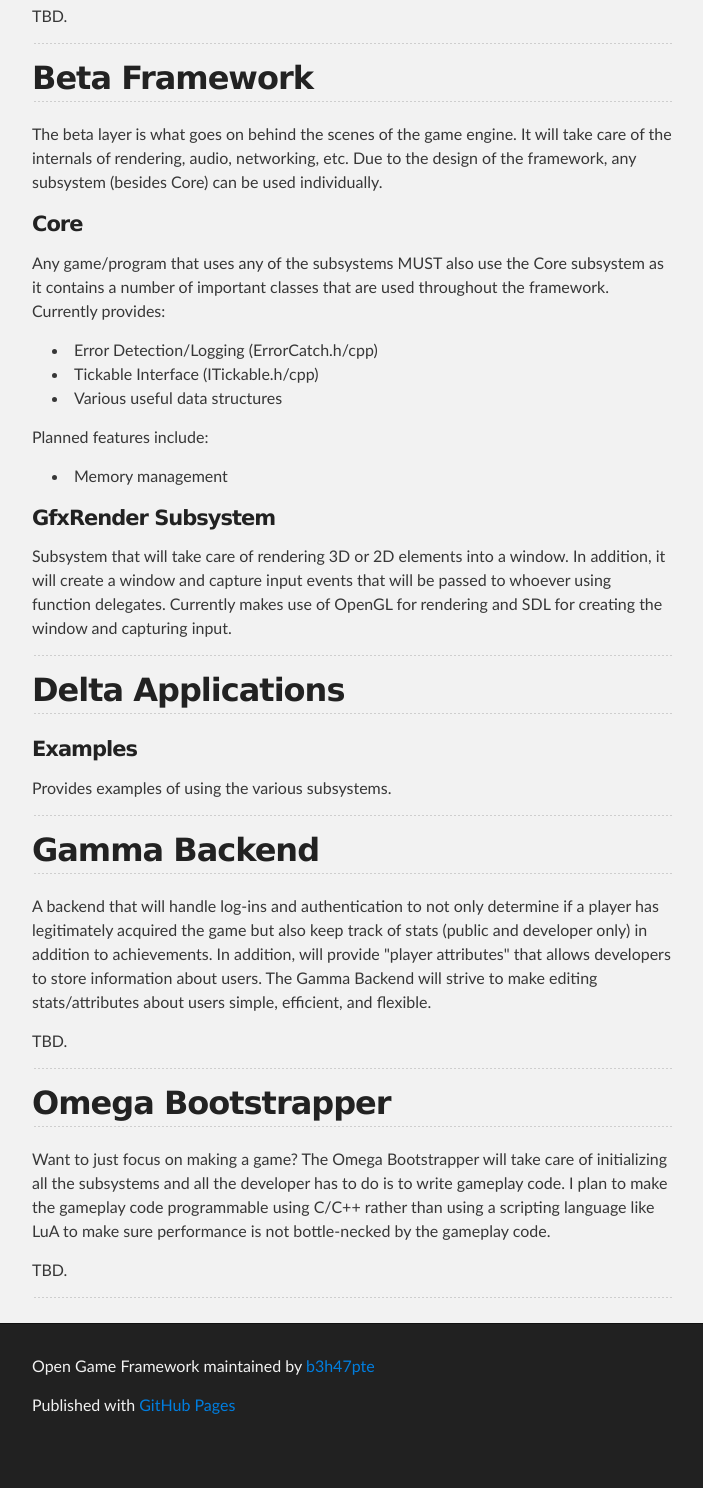
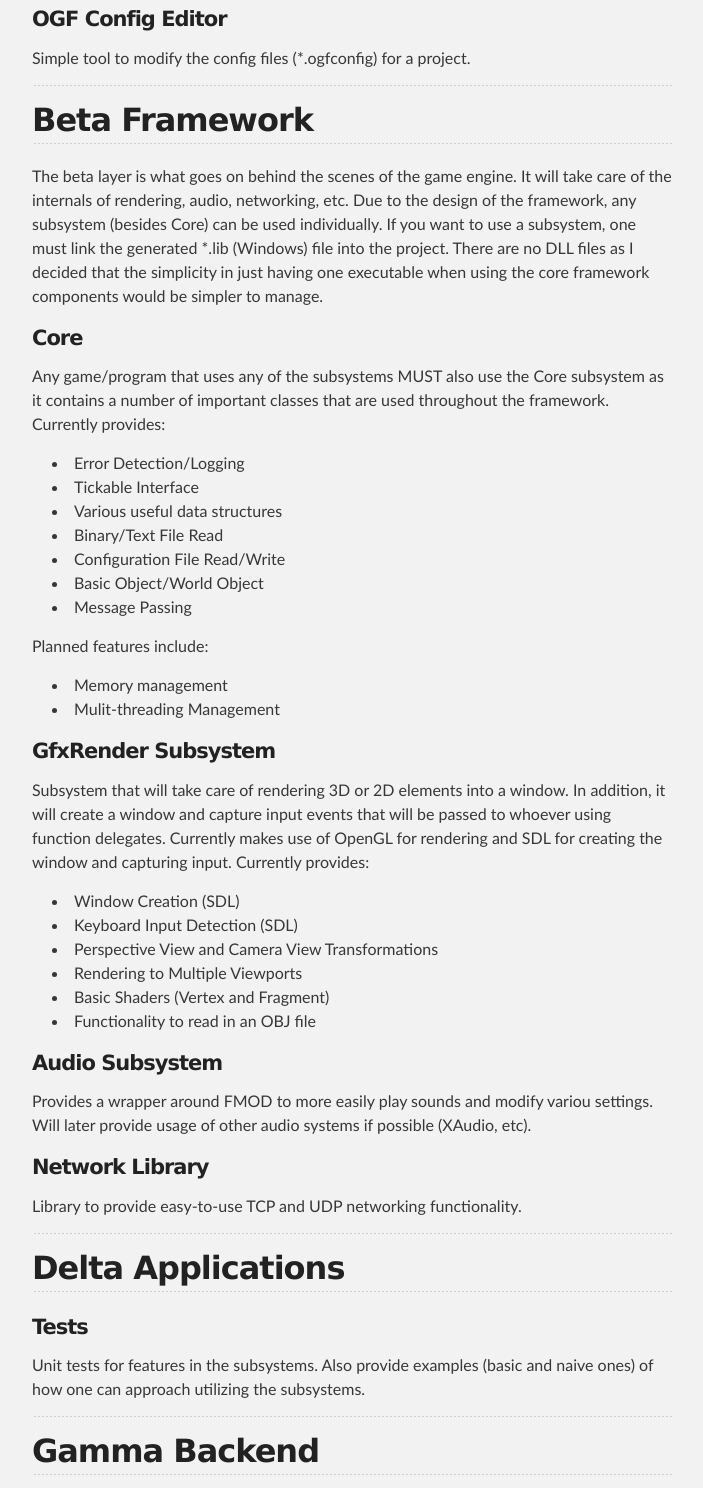
Before and after one commit to b3h47pte/OpenGameFramework, a plain HTML site: page index.html in a window 1280 px wide. Shown: the part 1099-2587 px from the top of the page, without its empty margins (288-991 px from the left). Before the commit the page ends 2551 px from the top, so only its background shows below. Drawn offline with Linux system fonts and the light colour scheme.

Commit message:
Create gh-pages branch via GitHub

```diff
--- a/index.html
+++ b/index.html
@@ -46,12 +46,15 @@
 
 <p>Provide a toolset that will create content packages (maps, assets) to be used with the framework. However, any application that decides to make use of the alpha tools will also need to utilize the subsystem that deals with loading/saving these assets. </p>
 
-<p>TBD.</p>
+<h4>
+<a name="ogf-config-editor" class="anchor" href="#ogf-config-editor"><span class="octicon octicon-link"></span></a>OGF Config Editor</h4>
+
+<p>Simple tool to modify the config files (*.ogfconfig) for a project.</p>
 
 <hr><h2>
 <a name="beta-framework" class="anchor" href="#beta-framework"><span class="octicon octicon-link"></span></a>Beta Framework</h2>
 
-<p>The beta layer is what goes on behind the scenes of the game engine. It will take care of the internals of rendering, audio, networking, etc. Due to the design of the framework, any subsystem (besides Core) can be used individually.    </p>
+<p>The beta layer is what goes on behind the scenes of the game engine. It will take care of the internals of rendering, audio, networking, etc. Due to the design of the framework, any subsystem (besides Core) can be used individually. If you want to use a subsystem, one must link the generated *.lib (Windows) file into the project. There are no DLL files as I decided that the simplicity in just having one executable when using the core framework components would be simpler to manage.</p>
 
 <h4>
 <a name="core" class="anchor" href="#core"><span class="octicon octicon-link"></span></a>Core</h4>
@@ -59,25 +62,47 @@
 <p>Any game/program that uses any of the subsystems MUST also use the Core subsystem as it contains a number of important classes that are used throughout the framework. Currently provides:</p>
 
 <ul>
-<li>Error Detection/Logging (ErrorCatch.h/cpp)</li>
-<li>Tickable Interface (ITickable.h/cpp)</li>
+<li>Error Detection/Logging</li>
+<li>Tickable Interface</li>
 <li>Various useful data structures</li>
+<li>Binary/Text File Read</li>
+<li>Configuration File Read/Write</li>
+<li>Basic Object/World Object</li>
+<li>Message Passing</li>
 </ul><p>Planned features include:</p>
 
 <ul>
 <li>Memory management</li>
+<li>Mulit-threading Management</li>
 </ul><h4>
 <a name="gfxrender-subsystem" class="anchor" href="#gfxrender-subsystem"><span class="octicon octicon-link"></span></a>GfxRender Subsystem</h4>
 
-<p>Subsystem that will take care of rendering 3D or 2D elements into a window. In addition, it will create a window and capture input events that will be passed to whoever using function delegates. Currently makes use of OpenGL for rendering and SDL for creating the window and capturing input.</p>
+<p>Subsystem that will take care of rendering 3D or 2D elements into a window. In addition, it will create a window and capture input events that will be passed to whoever using function delegates. Currently makes use of OpenGL for rendering and SDL for creating the window and capturing input. Currently provides:</p>
+
+<ul>
+<li>Window Creation (SDL)</li>
+<li>Keyboard Input Detection (SDL)</li>
+<li>Perspective View and Camera View Transformations</li>
+<li>Rendering to Multiple Viewports</li>
+<li>Basic Shaders (Vertex and Fragment)</li>
+<li>Functionality to read in an OBJ file</li>
+</ul><h4>
+<a name="audio-subsystem" class="anchor" href="#audio-subsystem"><span class="octicon octicon-link"></span></a>Audio Subsystem</h4>
+
+<p>Provides a wrapper around FMOD to more easily play sounds and modify variou settings. Will later provide usage of other audio systems if possible (XAudio, etc). </p>
+
+<h4>
+<a name="network-library" class="anchor" href="#network-library"><span class="octicon octicon-link"></span></a>Network Library</h4>
+
+<p>Library to provide easy-to-use TCP and UDP networking functionality. </p>
 
 <hr><h2>
 <a name="delta-applications" class="anchor" href="#delta-applications"><span class="octicon octicon-link"></span></a>Delta Applications</h2>
 
 <h4>
-<a name="examples" class="anchor" href="#examples"><span class="octicon octicon-link"></span></a>Examples</h4>
+<a name="tests" class="anchor" href="#tests"><span class="octicon octicon-link"></span></a>Tests</h4>
 
-<p>Provides examples of using the various subsystems.</p>
+<p>Unit tests for features in the subsystems. Also provide examples (basic and naive ones) of how one can approach utilizing the subsystems.</p>
 
 <hr><h2>
 <a name="gamma-backend" class="anchor" href="#gamma-backend"><span class="octicon octicon-link"></span></a>Gamma Backend</h2>
@@ -87,9 +112,9 @@
 <p>TBD. </p>
 
 <hr><h2>
-<a name="omega-bootstrapper" class="anchor" href="#omega-bootstrapper"><span class="octicon octicon-link"></span></a>Omega Bootstrapper</h2>
+<a name="omega-engine" class="anchor" href="#omega-engine"><span class="octicon octicon-link"></span></a>Omega Engine</h2>
 
-<p>Want to just focus on making a game? The Omega Bootstrapper will take care of initializing all the subsystems and all the developer has to do is to write gameplay code. I plan to make the gameplay code programmable using C/C++ rather than using a scripting language like LuA to make sure performance is not bottle-necked by the gameplay code.</p>
+<p>Want to just focus on making a game? The Omega Engine will take care of initializing all the subsystems and all the developer has to do is to write gameplay code. I plan to make the gameplay code programmable using C/C++ rather than using a scripting language like LuA to make sure performance is not bottle-necked by the gameplay code.</p>
 
 <p>TBD.</p>
 
```
Also changed, not shown: params.json (+1 -1 lines).
